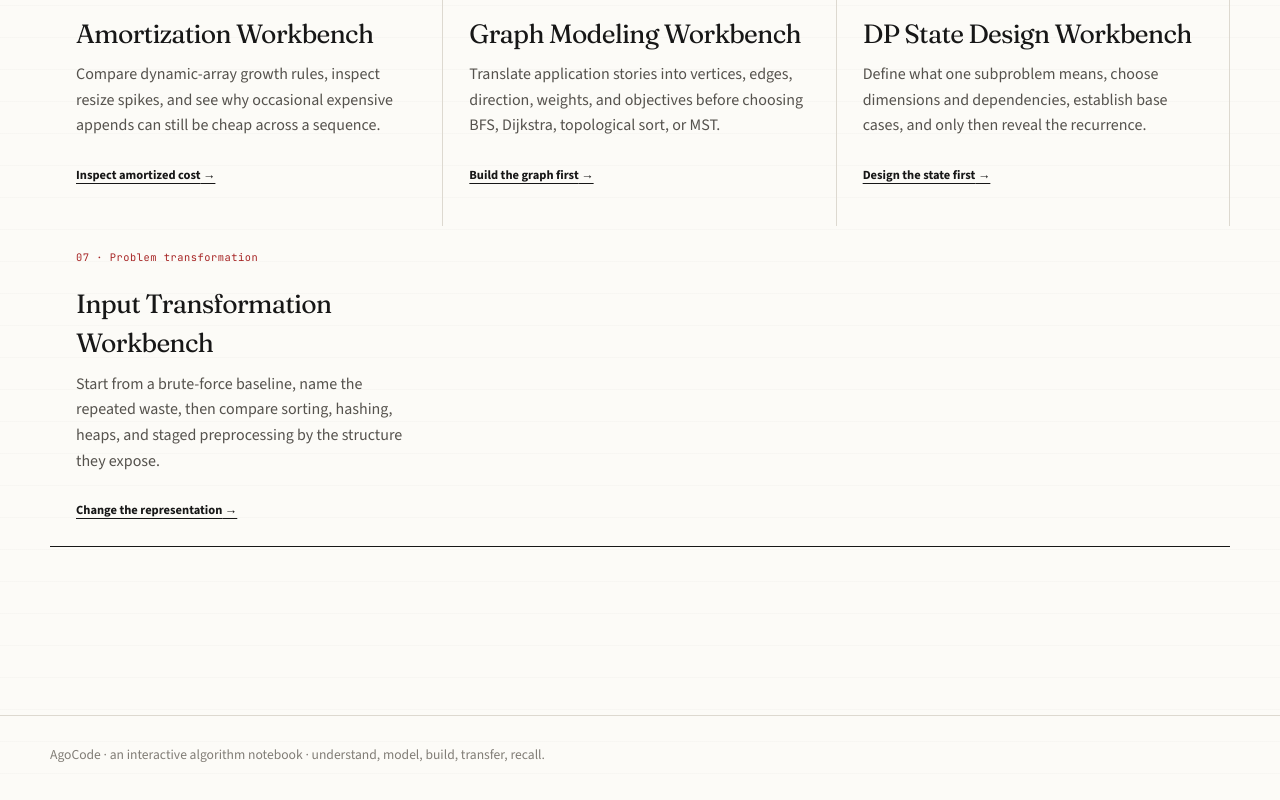
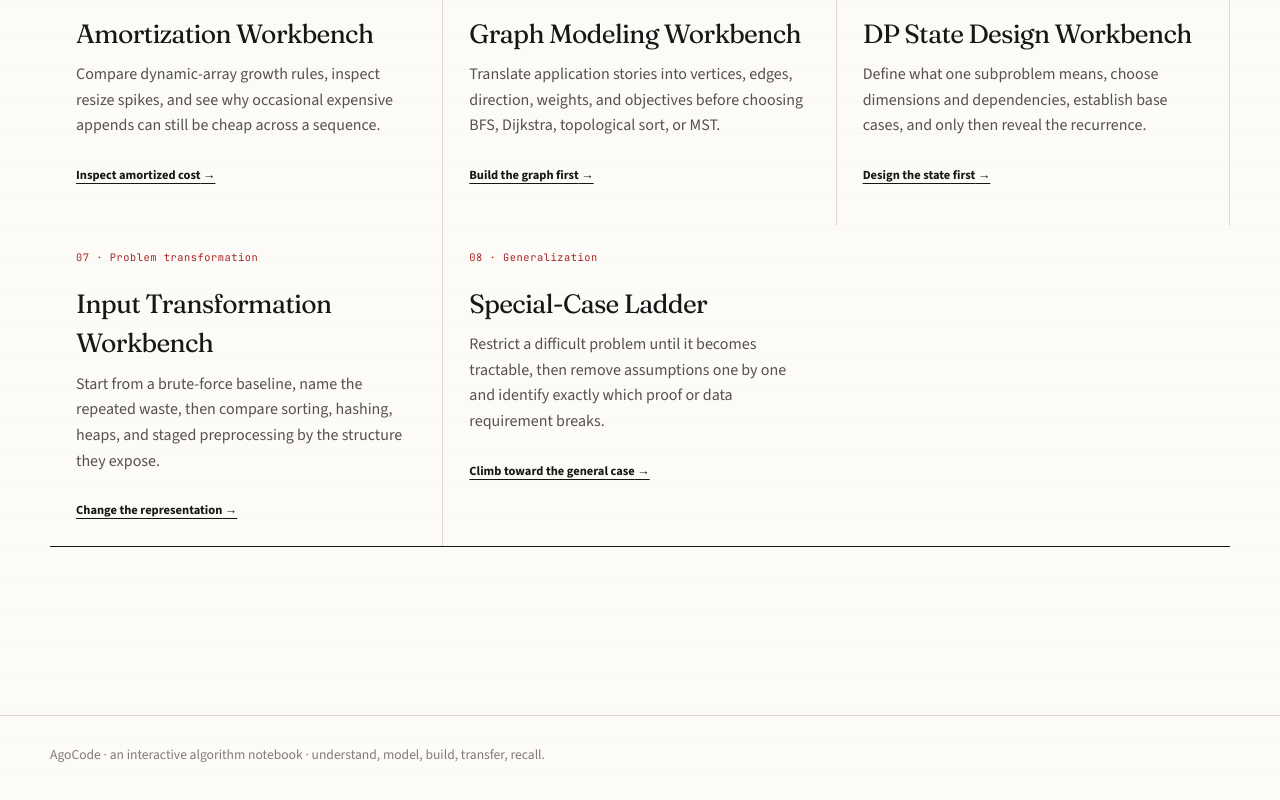
Before and after one commit to anatwork14/agocode, a Next.js app: page /lab in a window 1280 px wide. Shown: the part 827-1627 px from the top of the page. Built offline with nearby package versions, Linux system fonts and the light colour scheme.

Commit message:
feat: add special-case ladder to lab index

```diff
--- a/app/lab/page.tsx
+++ b/app/lab/page.tsx
@@ -52,6 +52,13 @@ const labs = [
     href: "/lab/transformations",
     action: "Change the representation",
   },
+  {
+    eyebrow: "Generalization",
+    title: "Special-Case Ladder",
+    description: "Restrict a difficult problem until it becomes tractable, then remove assumptions one by one and identify exactly which proof or data requirement breaks.",
+    href: "/lab/special-cases",
+    action: "Climb toward the general case",
+  },
 ] as const;
 
 export default function LabIndexPage() {
```
